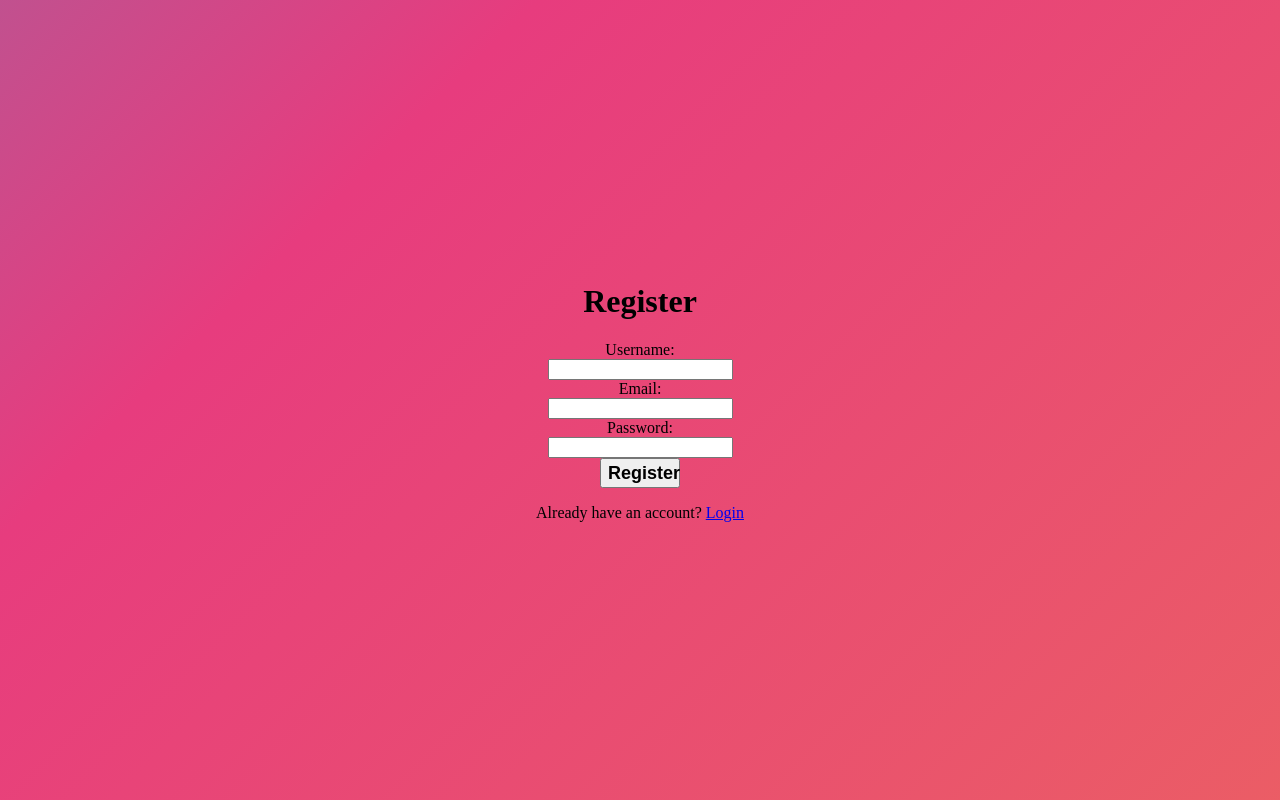
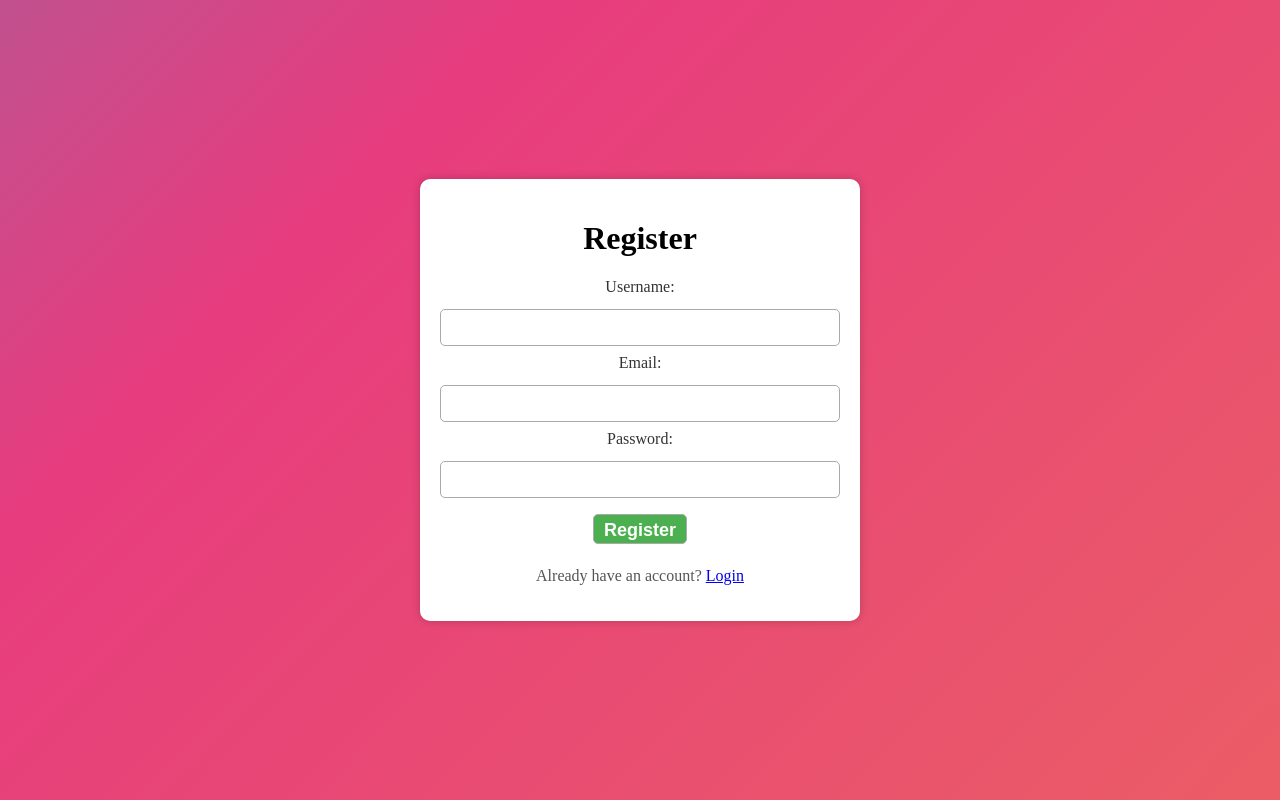
Before and after one commit to DanielGiedraitis/4th-Year-Project, a Flask app: page /register in a window 1280 px wide. Run offline with Flask 3, Linux system fonts and the light colour scheme; parts of the project's set-up code (start-up, migrations or seed data) failed here and were passed over.

Commit message:
Style changes to register/login page

```diff
--- a/static/style.css
+++ b/static/style.css
@@ -163,3 +163,94 @@ body.index-page form button {
     background-color: #4caf50; /* Green loading bar color */
     width: 0%;
 }
+
+
+/* Login/Register Page Styles */
+body.login-page,
+body.register-page {
+    background: linear-gradient(-45deg, #ee7752, #e73c7e, #23a6d5, #23d5ab);
+    background-size: 400% 400%;
+    animation: gradient 15s ease infinite;
+}
+
+body.login-page .container,
+body.register-page .container {
+    background-color: #ffffff;
+    border-radius: 10px;
+    box-shadow: 0 0 10px rgba(0, 0, 0, 0.2);
+    padding: 20px;
+    margin: auto;
+    max-width: 400px;
+    text-align: center;
+}
+
+body.login-page h1,
+body.register-page h1 {
+    color: #000000;
+}
+
+body.login-page form,
+body.register-page form {
+    margin-top: 20px;
+    display: flex;
+    flex-direction: column;
+    align-items: center;
+}
+
+body.login-page label,
+body.register-page label {
+    display: block;
+    margin-bottom: 5px;
+    color: #333333;
+}
+
+body.login-page input,
+body.register-page input,
+body.login-page button,
+body.register-page button {
+    width: 100%;
+    padding: 10px;
+    margin: 8px 0;
+    box-sizing: border-box;
+    border: 1px solid #aaaaaa;
+    border-radius: 5px;
+}
+
+body.login-page button,
+body.register-page button {
+    background-color: #4caf50;
+    color: #ffffff;
+    cursor: pointer;
+}
+
+body.login-page button:hover,
+body.register-page button:hover {
+    background-color: #45a049;
+}
+
+body.login-page p,
+body.register-page p {
+    margin-top: 15px;
+    color: #555555;
+}
+
+body.login-page form *:first-child,
+body.register-page form *:first-child {
+    margin-top: 0;
+}
+
+body.register-page form button {
+    width: auto;
+    height: 30px;
+    font-size: 18px;
+    font-weight: bold;
+}
+
+body.login-page form button,
+body.register-page form button {
+    width: auto;
+    height: 30px;
+    font-size: 18px;
+    font-weight: bold;
+    padding: 5px 10px;
+}
```
